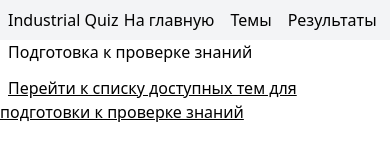
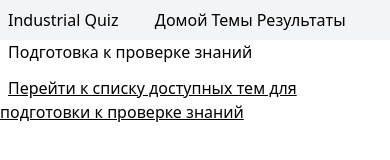
Before and after one commit to Bonus156/Industrial-Quiz, a React (Vite) app: page / in a window 390 px wide. Shown: the top 160 px of the page. Built offline with nearby package versions, Linux system fonts and the light colour scheme.

Commit message:
feat: add some adaptive for result table

```diff
--- a/src/components/Layout.tsx
+++ b/src/components/Layout.tsx
@@ -7,8 +7,8 @@
       <header className="bg-gray-100">
         <div className="container flex mx-auto my-2 px-2">
           <h1><NavLink to="/">Industrial Quiz</NavLink></h1>
-          <div className="nav mx-auto flex gap-4">
-            <NavLink to="/" className="hover:text-blue">На главную</NavLink>
+          <div className="nav mx-auto flex sm:gap-4 gap-1">
+            <NavLink to="/" className="hover:text-blue">Домой</NavLink>
             <NavLink to="/themes" className="hover:text-blue">Темы</NavLink>
             <NavLink to="/results" className="hover:text-blue">Результаты</NavLink>
             {/* <NavLink to="/get">Get</NavLink> */}
--- a/src/components/Result.tsx
+++ b/src/components/Result.tsx
@@ -13,7 +13,7 @@
       <td className='p-3 align-top text-center'>{attempt}</td>
       <td className='p-3 align-top text-left'>Завершён<br/><span>{result.date}</span></td>
       <td className='p-3 align-top text-center whitespace-nowrap'>{result.score}</td>
-      <td className='p-3 align-top text-center'>{result.mark}</td>
+      <td className={`p-3 align-top text-center sm:text-prev ${result.mark >= MINIMAL_SCORE ? 'text-green-450' : 'text-red-650'}`}>{result.mark}</td>
       <td className='p-3 align-top text-center text-white font-bold text-2xl sm:table-cell hidden'>
         <p className={`p-1 ${result.mark >= MINIMAL_SCORE ? 'bg-green-450' : 'bg-red-650'}`}>ТЕСТ {result.mark >= MINIMAL_SCORE ? '' : 'НЕ'} СДАН</p>
       </td>
--- a/src/components/ResultsBox.tsx
+++ b/src/components/ResultsBox.tsx
@@ -30,10 +30,10 @@
         <table className='w-full text-prev mb-4  text-sm sm:text-base'>
           <thead>
             <tr className='border-b-2 border-t border-gray-350 border-solid'>
-              <th className='p-3 align-bottom text-center'>Попытка</th>
+              <th className='p-3 align-bottom text-center'><span className='hidden sm:inline'>Попытка</span><span className='sm:hidden inline'>№</span></th>
               <th className='p-3 align-bottom text-left'>Состояние</th>
               <th className='p-3 align-bottom text-center'>Баллы</th>
-              <th className='p-3 align-bottom text-center'>Оценка/100</th>
+              <th className='p-3 align-bottom text-center'>Оценка<span className='hidden sm:inline'>/100</span></th>
               <th className='p-3 align-bottom text-left sm:table-cell hidden'>Отзыв</th>
             </tr>
           </thead>
```
